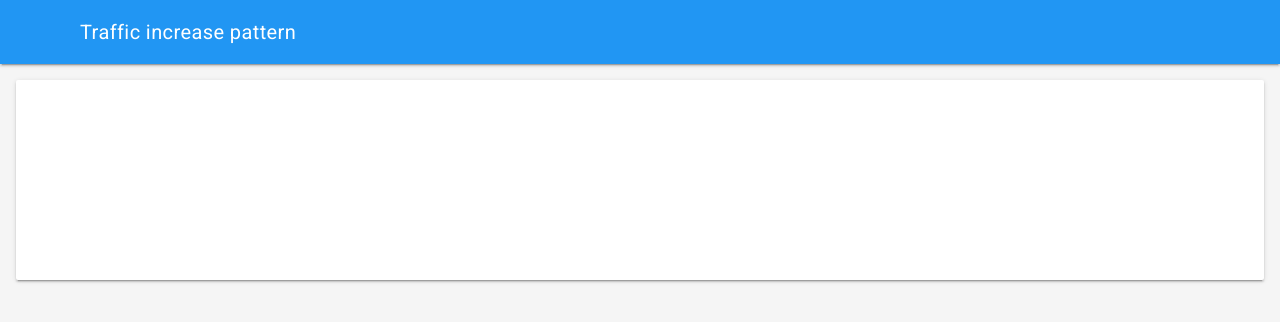
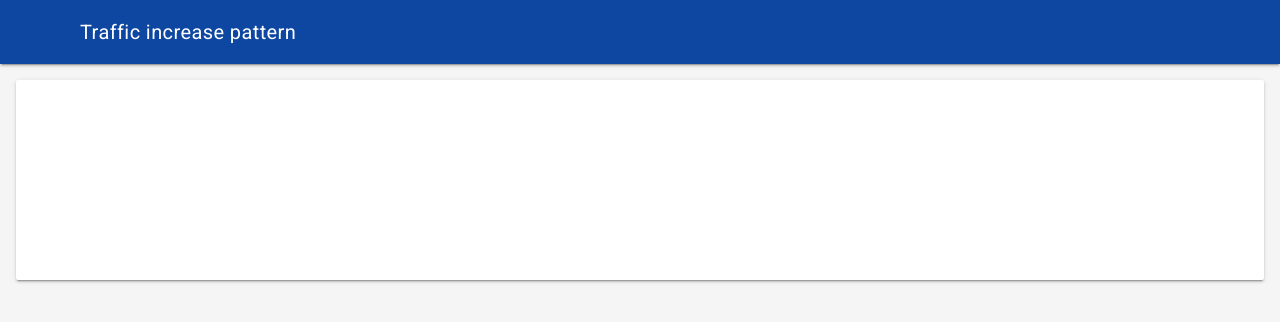
Before and after one commit to shashvatshukla/visualising-political-shills, a Python web app: template templates/metric1.html in a window 1280 px wide. Shown: the top 322 px of the page. Run offline with Jinja, Linux system fonts and the light colour scheme; the template is opened without the code that fills it, so the values that code supplies are empty.

Commit message:
Fixed some linking bugs, updated the color pallete

```diff
--- a/metrics/traffic_increase_pattern.py
+++ b/metrics/traffic_increase_pattern.py
@@ -96,7 +96,7 @@ def graph_traffic_and_spikes(tweets, start_datetime, end_datetime, width, pct_ch
                 size = bin_size
                 ),
             marker = dict(
-                color = '#303f9f' #'#1DA1F2'
+                color='#0d47a1',
                 ),
             name = "Traffic",
             autobinx = False
--- a/templates/dashboard.html
+++ b/templates/dashboard.html
@@ -8,7 +8,7 @@
 
     <link rel="stylesheet" href="https://fonts.googleapis.com/css?family=Roboto:regular,bold,italic,thin,light,bolditalic,black,medium&amp;lang=en">
     <link rel="stylesheet" href="https://fonts.googleapis.com/icon?family=Material+Icons">
-    <link rel="stylesheet" href="https://code.getmdl.io/1.3.0/material.cyan-light_blue.min.css">
+    <link rel="stylesheet" href="https://code.getmdl.io/1.3.0/material.min.css">
     <link rel="stylesheet" href="../static/css/analysis_page_styles.css">
     <style>
     #view-source {
@@ -38,8 +38,8 @@
       <div class="demo-drawer mdl-layout__drawer mdl-color--blue-grey-900 mdl-color-text--blue-grey-50">
         <nav class="demo-navigation mdl-navigation mdl-color--blue-grey-800">
           <a class="mdl-navigation__link" href="\dashboard"><i class="mdl-color-text--white material-icons" role="presentation">dashboard</i><font color="white">Dashboard</font></a>
-          <!-- <a class="mdl-navigation__link" href="\metric1"><i class="mdl-color-text--white material-icons" role="presentation">perm_data_setting</i><font color="white">Traffic increase pattern</font></a> -->
-          <a class="mdl-navigation__link" href="\metric2"><i class="mdl-color-text--white material-icons" role="presentation">perm_data_setting</i><font color="white">Traffic manipulation</font></a>
+           <a class="mdl-navigation__link" href="\metric1"><i class="mdl-color-text--white material-icons" role="presentation">perm_data_setting</i><font color="white">Traffic increase pattern</font></a>
+          <a class="mdl-navigation__link" href="\metric2"><i class="mdl-color-text--white material-icons" role="presentation">perm_data_setting</i><font color="white">Coefficient of traffic manipulation</font></a>
           <a class="mdl-navigation__link" href="\metric3"><i class="mdl-color-text--white material-icons" role="presentation">perm_data_setting</i><font color="white">Repeated tweets</font></a>
           <a class="mdl-navigation__link" href="\metric4"><i class="mdl-color-text--white material-icons" role="presentation">perm_data_setting</i><font color="white">Network Partitioning</font></a>
           <!--<a class="mdl-navigation__link" href="metric5.html"><i class="mdl-color-text&#45;&#45;white material-icons" role="presentation">perm_data_setting</i><font color="white">Metric5</font></a> &ndash;&gt;-->
--- a/templates/metric1.html
+++ b/templates/metric1.html
@@ -8,7 +8,7 @@
 
     <link rel="stylesheet" href="https://fonts.googleapis.com/css?family=Roboto:regular,bold,italic,thin,light,bolditalic,black,medium&amp;lang=en">
     <link rel="stylesheet" href="https://fonts.googleapis.com/icon?family=Material+Icons">
-    <link rel="stylesheet" href="https://code.getmdl.io/1.3.0/material.cyan-light_blue.min.css">
+    <link rel="stylesheet" href="https://code.getmdl.io/1.3.0/material.min.css">
     <link rel="stylesheet" href="../static/css/analysis_page_styles.css">
     <style>
         #view-source {
@@ -24,7 +24,7 @@
 </head>
 <body>
 <div class="mdl-layout mdl-js-layout mdl-layout--fixed-header">
-    <header class="demo-header mdl-layout__header mdl-color--blue mdl-color-text--white">
+    <header class="demo-header mdl-layout__header mdl-color--blue-900 mdl-color-text--white">
         <div class="mdl-layout__header-row">
             <span class="mdl-layout-title">Traffic increase pattern</span>
         </div>
@@ -34,7 +34,7 @@
             <a class="mdl-navigation__link" href="\dashboard"><i class="mdl-color-text--white material-icons" role="presentation">dashboard</i><font color="white">Dashboard</font></a>
             <a class="mdl-navigation__link" href="\metric1"><i class="mdl-color-text--white material-icons" role="presentation">perm_data_setting</i><font color="white">Traffic increase pattern</font></a>
             <a class="mdl-navigation__link" href="\metric2"><i class="mdl-color-text--white material-icons" role="presentation">perm_data_setting</i><font color="white">Coefficient of traffic manipulation</font></a>
-            <a class="mdl-navigation__link" href="\metric"><i class="mdl-color-text--white material-icons" role="presentation">perm_data_setting</i><font color="white">Similar text clustering</font></a>
+            <a class="mdl-navigation__link" href="\metric3"><i class="mdl-color-text--white material-icons" role="presentation">perm_data_setting</i><font color="white">Similar text clustering</font></a>
             <a class="mdl-navigation__link" href="\metric4"><i class="mdl-color-text--white material-icons" role="presentation">perm_data_setting</i><font color="white">Network Partitioning</font></a>
         </nav>
     </div>
--- a/templates/metric2.html
+++ b/templates/metric2.html
@@ -8,7 +8,7 @@
 
     <link rel="stylesheet" href="https://fonts.googleapis.com/css?family=Roboto:regular,bold,italic,thin,light,bolditalic,black,medium&amp;lang=en">
     <link rel="stylesheet" href="https://fonts.googleapis.com/icon?family=Material+Icons">
-    <link rel="stylesheet" href="https://code.getmdl.io/1.3.0/material.cyan-light_blue.min.css">
+    <link rel="stylesheet" href="https://code.getmdl.io/1.3.0/material.min.css">
     <link rel="stylesheet" href="../static/css/analysis_page_styles.css">
     <style>
         #view-source {
@@ -35,7 +35,7 @@
 </head>
 <body>
 <div class="mdl-layout mdl-js-layout mdl-layout--fixed-header">
-    <header class="demo-header mdl-layout__header mdl-color--blue mdl-color-text--white">
+    <header class="demo-header mdl-layout__header mdl-color--blue-900 mdl-color-text--white">
         <div class="mdl-layout__header-row">
             <span class="mdl-layout-title">Traffic manipulation</span>
         </div>
@@ -45,7 +45,7 @@
             <a class="mdl-navigation__link" href="\dashboard"><i class="mdl-color-text--white material-icons" role="presentation">dashboard</i><font color="white">Dashboard</font></a>
             <a class="mdl-navigation__link" href="\metric1"><i class="mdl-color-text--white material-icons" role="presentation">perm_data_setting</i><font color="white">Traffic increase pattern</font></a>
             <a class="mdl-navigation__link" href="\metric2"><i class="mdl-color-text--white material-icons" role="presentation">perm_data_setting</i><font color="white">Coefficient of traffic manipulation</font></a>
-            <a class="mdl-navigation__link" href="\metric"><i class="mdl-color-text--white material-icons" role="presentation">perm_data_setting</i><font color="white">Similar text clustering</font></a>
+            <a class="mdl-navigation__link" href="\metric3"><i class="mdl-color-text--white material-icons" role="presentation">perm_data_setting</i><font color="white">Similar text clustering</font></a>
             <a class="mdl-navigation__link" href="\metric4"><i class="mdl-color-text--white material-icons" role="presentation">perm_data_setting</i><font color="white">Network Partitioning</font></a>
         </nav>
     </div>
--- a/templates/metric3.html
+++ b/templates/metric3.html
@@ -8,7 +8,7 @@
 
     <link rel="stylesheet" href="https://fonts.googleapis.com/css?family=Roboto:regular,bold,italic,thin,light,bolditalic,black,medium&amp;lang=en">
     <link rel="stylesheet" href="https://fonts.googleapis.com/icon?family=Material+Icons">
-    <link rel="stylesheet" href="https://code.getmdl.io/1.3.0/material.cyan-light_blue.min.css">
+    <link rel="stylesheet" href="https://code.getmdl.io/1.3.0/material.min.css">
     <link rel="stylesheet" href="../static/css/analysis_page_styles.css">
     <link href="../static/css/materialize.css" type="text/css" rel="stylesheet" media="screen,projection"/>
 
@@ -35,7 +35,7 @@
 </head>
 <body>
 <div class="mdl-layout mdl-js-layout mdl-layout--fixed-header">
-    <header class="demo-header mdl-layout__header mdl-color--blue mdl-color-text--white">
+    <header class="demo-header mdl-layout__header mdl-color--blue-900 mdl-color-text--white">
         <div class="mdl-layout__header-row">
             <span class="mdl-layout-title">Similar text clustering</span>
         </div>
@@ -45,7 +45,7 @@
             <a class="mdl-navigation__link" href="\dashboard"><i class="mdl-color-text--white material-icons" role="presentation">dashboard</i><font color="white">Dashboard</font></a>
             <a class="mdl-navigation__link" href="\metric1"><i class="mdl-color-text--white material-icons" role="presentation">perm_data_setting</i><font color="white">Traffic increase pattern</font></a>
             <a class="mdl-navigation__link" href="\metric2"><i class="mdl-color-text--white material-icons" role="presentation">perm_data_setting</i><font color="white">Coefficient of traffic manipulation</font></a>
-            <a class="mdl-navigation__link" href="\metric"><i class="mdl-color-text--white material-icons" role="presentation">perm_data_setting</i><font color="white">Similar text clustering</font></a>
+            <a class="mdl-navigation__link" href="\metric3"><i class="mdl-color-text--white material-icons" role="presentation">perm_data_setting</i><font color="white">Similar text clustering</font></a>
             <a class="mdl-navigation__link" href="\metric4"><i class="mdl-color-text--white material-icons" role="presentation">perm_data_setting</i><font color="white">Network Partitioning</font></a>
         </nav>
     </div>
--- a/templates/metric4.html
+++ b/templates/metric4.html
@@ -8,7 +8,7 @@
 
     <link rel="stylesheet" href="https://fonts.googleapis.com/css?family=Roboto:regular,bold,italic,thin,light,bolditalic,black,medium&amp;lang=en">
     <link rel="stylesheet" href="https://fonts.googleapis.com/icon?family=Material+Icons">
-    <link rel="stylesheet" href="https://code.getmdl.io/1.3.0/material.cyan-light_blue.min.css">
+    <link rel="stylesheet" href="https://code.getmdl.io/1.3.0/material.min.css">
     <link rel="stylesheet" href="../static/css/analysis_page_styles.css">
     <style>
         #view-source {
@@ -24,7 +24,7 @@
 </head>
 <body>
 <div class="mdl-layout mdl-js-layout mdl-layout--fixed-header">
-    <header class="demo-header mdl-layout__header mdl-color--grey-100 mdl-color-text--grey-600">
+    <header class="demo-header mdl-layout__header mdl-color--blue-900 mdl-color-text--grey-600">
         <div class="mdl-layout__header-row">
             <span class="mdl-layout-title">Metric 4</span>
         </div>
```
